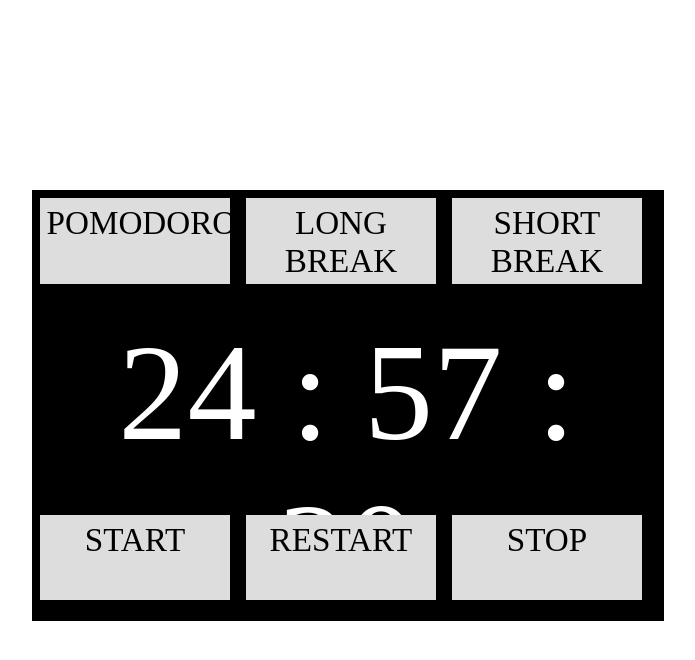
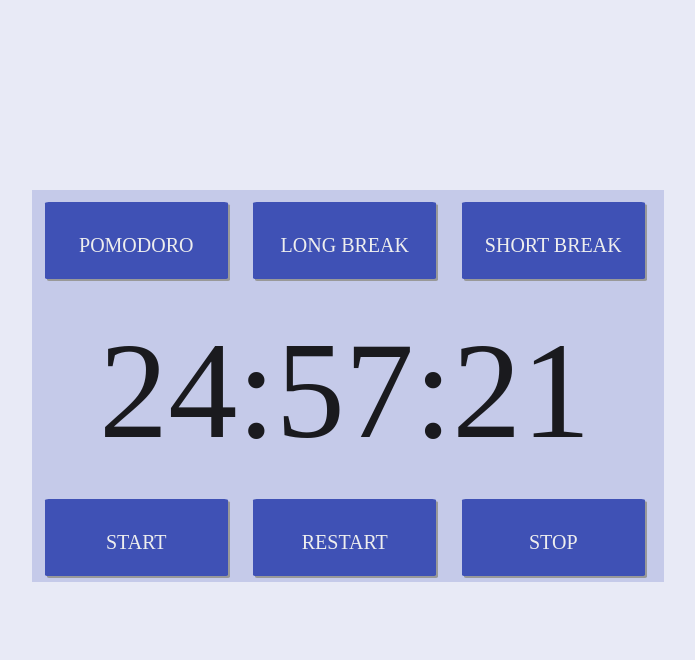
Before and after one commit to darqwski/Pomodoro, a plain HTML site: page index.html in a window 1280 px wide. Both pictures are taken after a click on the element "START". Shown: the whole page, without its empty margins (292-987 px from the left). Drawn offline with Linux system fonts and the light colour scheme.

Commit message:
FirstVersion

```diff
--- a/index.html
+++ b/index.html
@@ -2,42 +2,57 @@
 <head>
  <title>Pomodoro v0.01</title>
  <style>
+
  *
  {
  text-align: center;
  font-size: 120%;
  }
- .topButtons
+ body
  {
-  background-color:#DDD;
-  width:28%;
-  height:17%;
+  background-color: #E8EAF6;
+ }
+ .buttons
+ {
+  width:27%;
+  height:10%;
   padding:1%;
-  margin:1.3%;
+  padding-top:5%;
+  margin:2%;
   float:left;
+  color:#EEE;
+  font-size:20px;
+  border-radius: 2%;
+  background-color: #3F51B5;
+  box-shadow: #999999 2px 2px;
+
  }
- .bottomButtons
+ .buttons:hover
  {
-   background-color:#DDD;
-  width:28%;
-  height:17%;
-  padding:1%;
-  margin:1.3%;
-  float:left;
+  background-color: #7986CB;
+ }
+ .buttons:active
+ {
+  background-color: #283593;
+
+ }
+ .buttonContainer
+ {
+  width:100%;
  }
  #board
  {
-background-color:#000;
+  background-color: #C5CAE9;
  width:50%;
- height:55%;
+ height:50%;
  margin-top:15%;
  margin-left:25%;
+
  }
  #mainCounter
  {
- color:#FFF;
+ color:rgba(0,0,0,.87);
  float:left;
- border:2px solid black;
  width:95%;
  height:40%;
  font-size:500%;
@@ -51,60 +66,63 @@
 <body>
 
 <div id="board">
-<div class="topButtons">POMODORO</div>
-<div class="topButtons">LONG BREAK</div>
-<div class="topButtons">SHORT BREAK</div>
+ <div class="buttonContainer">
+<div class="buttons">POMODORO</div>
+<div class="buttons">LONG BREAK</div>
+<div class="buttons">SHORT BREAK</div>
+ </div>
+
 <div id="mainCounter">25:00:00</div>
-<div class="bottomButtons">START</div>
-<div class="bottomButtons">RESTART</div>
-<div class="bottomButtons">STOP</div>
+ <div class="buttonContainer">
+ <div class="buttons">START</div>
+<div class="buttons">RESTART</div>
+<div class="buttons">STOP</div>
+ </div>
+ </div>
 
 <script>
 var seconds=25*60*100;
 var saveSeconds;
-var intervalos;
+var intervalClock;
 function refresh()
 {
-seconds--;
 
 var minutes,newSeconds,miliseconds;
-if(seconds/6000<10)minutes="0"+parseInt(seconds/6000)
-else minutes=parseInt(seconds/6000)
-if((seconds%6000)/100<10)newSeconds="0"+parseInt(seconds%6000)/100
-else newSeconds=parseInt((seconds%6000)/100)
-if(seconds%100<10)miliseconds="0"+(seconds%100)
-else miliseconds=(seconds%100)
-document.getElementById("mainCounter").innerHTML=minutes+" : "+newSeconds+" : "+miliseconds ;
-if(seconds==0)
+minutes=((seconds/6000<10)?"0":"")+parseInt(seconds/6000)
+newSeconds=(((seconds%6000/100)<10)?"0":"")+parseInt(seconds%6000/100)
+miliseconds=((seconds%100<10)?"0":"")+(seconds%100)
+document.getElementById("mainCounter").innerHTML=minutes+":"+newSeconds+":"+miliseconds ;
+
+if(!seconds)
 {
-clearInterval(intervalos);
+clearInterval(intervalClock);
 var sound = new Audio("alarm.ogg");
 sound.play();
 
 }
-
+    seconds--;
 }
-document.getElementsByClassName("topButtons")[0].addEventListener("click", function(){
+document.getElementsByClassName("buttons")[0].addEventListener("click", function(){
     seconds=saveSeconds=25*60*100;refresh()
 });
-document.getElementsByClassName("topButtons")[1].addEventListener("click", function(){
+document.getElementsByClassName("buttons")[1].addEventListener("click", function(){
     seconds=saveSeconds=10*60*100;refresh()
 });
-document.getElementsByClassName("topButtons")[2].addEventListener("click", function(){
+document.getElementsByClassName("buttons")[2].addEventListener("click", function(){
     seconds=saveSeconds=5*60*100;refresh()
 
 });
-document.getElementsByClassName("bottomButtons")[0].addEventListener("click", function(){
+document.getElementsByClassName("buttons")[3].addEventListener("click", function(){
 
-	intervalos=setInterval(function(){refresh()} , 10)
+    intervalClock=setInterval(function(){refresh()} , 10)
 });
-document.getElementsByClassName("bottomButtons")[1].addEventListener("click", function(){
+document.getElementsByClassName("buttons")[4].addEventListener("click", function(){
 
 	seconds=saveSeconds;
 });
-document.getElementsByClassName("bottomButtons")[2].addEventListener("click", function(){
+document.getElementsByClassName("buttons")[5].addEventListener("click", function(){
 
-	clearInterval(intervalos);
+	clearInterval(intervalClock);
 });
 
 
```
